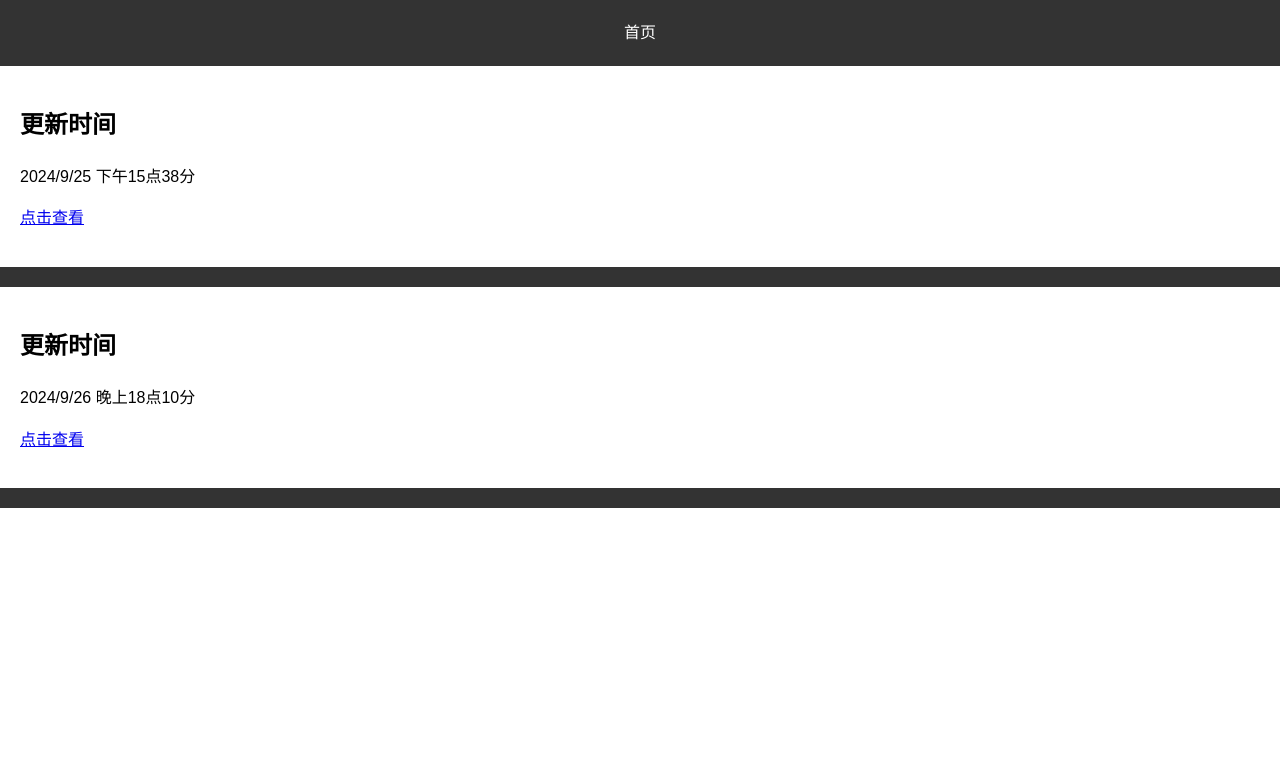
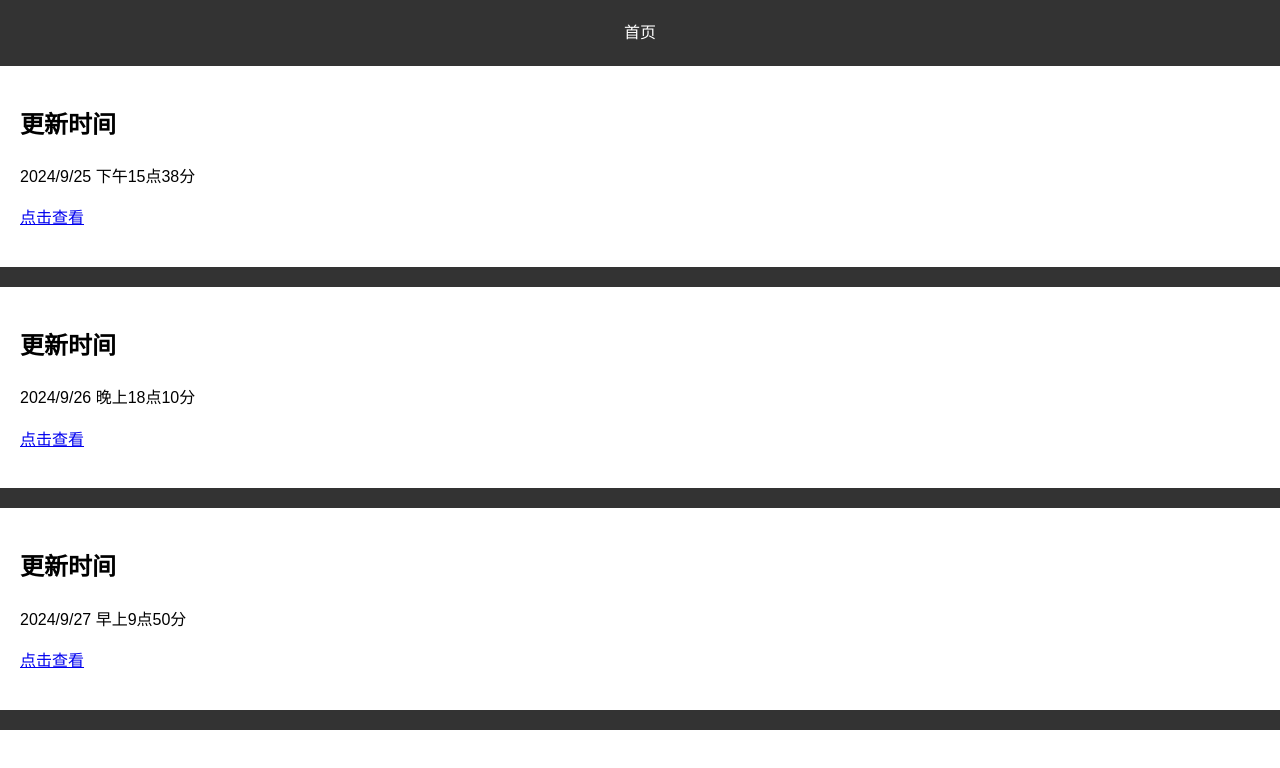
Before and after one commit to Abcd136/t, a plain HTML site: page index.html in a window 1280 px wide. Drawn offline with Linux system fonts and the light colour scheme.

Commit message:
Update index.html

```diff
--- a/index.html
+++ b/index.html
@@ -57,11 +57,19 @@
         <section>
         <h2>更新时间</h2>
         2024/9/26 晚上18点10分
+        <p><a href="https://abcd136.github.io/t1/">点击查看</a>
+        </p>
+    </section>
+    <footer>
+    </footer>
+
+    <section>
+        <h2>更新时间</h2>
+        2024/9/27 早上9点50分
         <p><a href="https://abcd136.github.io/r1/">点击查看</a>
         </p>
     </section>
     <footer>
     </footer>
-
 </body>
 </html>
```
